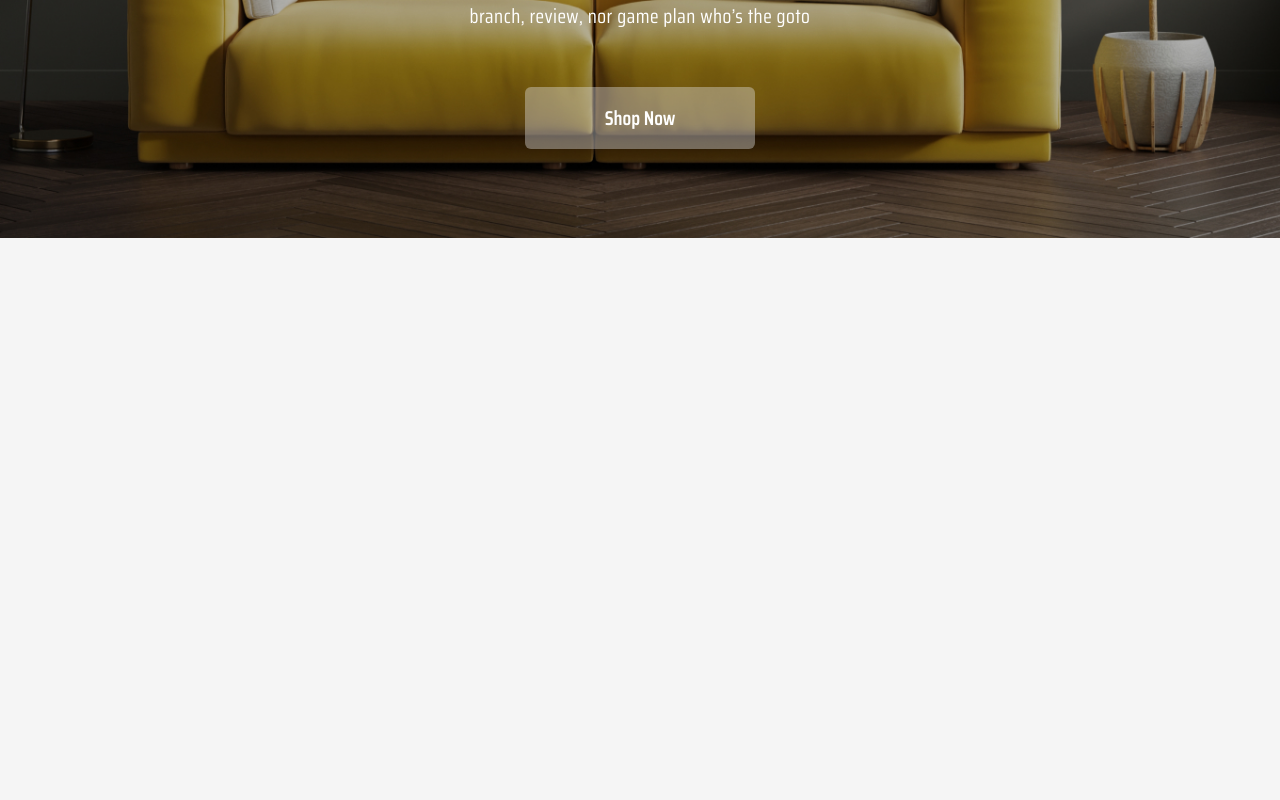
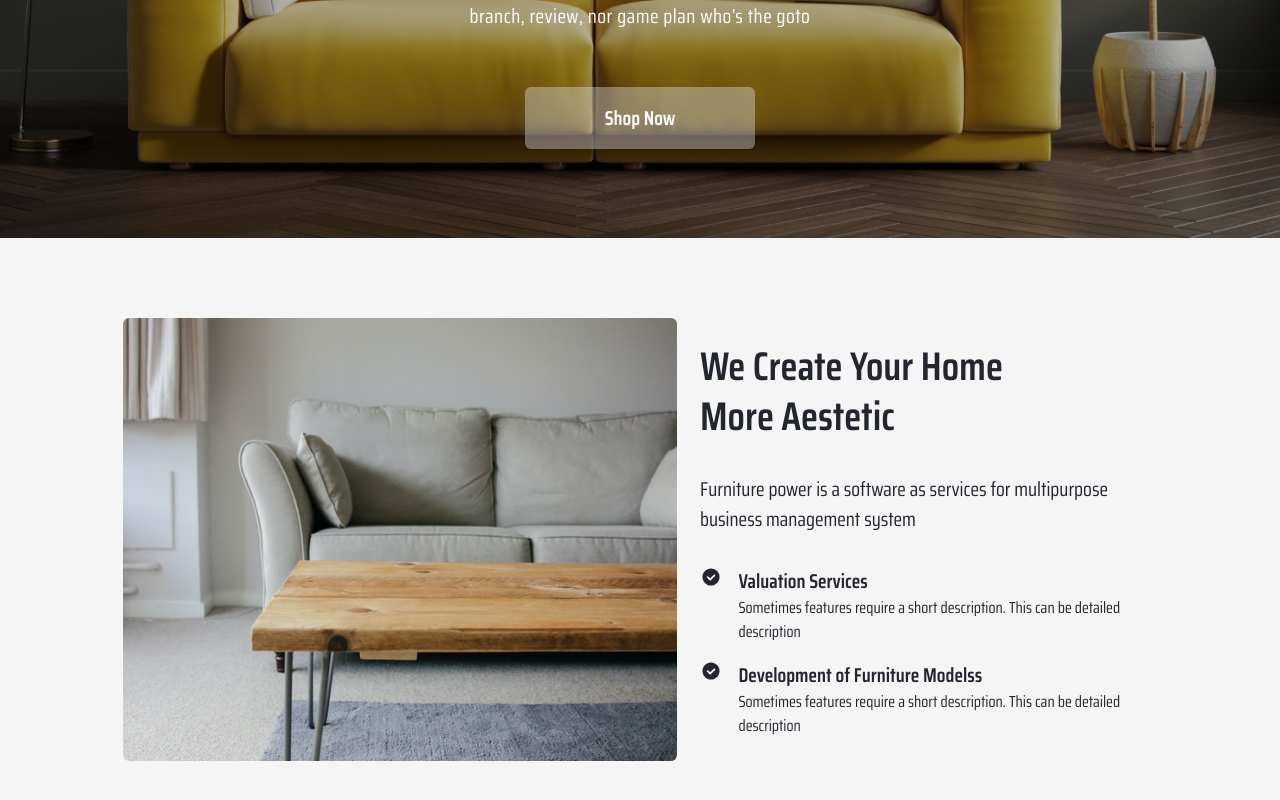
Before and after one commit to atakanteko/furnishop, a React (Create React App) app: page / in a window 1280 px wide. Shown: the part 562-1362 px from the top of the page. Built offline with nearby package versions, Linux system fonts and the light colour scheme.

Commit message:
feat: information section completed

```diff
--- /dev/null
+++ b/src/assets/static/information.js
@@ -0,0 +1,14 @@
+const information = [
+    {
+        id: 1,
+        title: 'Valuation Services',
+        description: 'Sometimes features require a short description.  This can be detailed description',
+    },
+    {
+        id: 2,
+        title: 'Development of Furniture Modelss',
+        description: 'Sometimes features require a short description.  This can be detailed description',
+    }
+]
+
+export default information;
--- a/src/components/information/Information.js
+++ b/src/components/information/Information.js
@@ -1,10 +1,11 @@
 import React from 'react';
 
+import Services from "./Services";
 
 const Information = () => {
     return (
-        <div className='h-screen xl:mb-3'>
-
+        <div>
+            <Services />
         </div>
     );
 };
--- /dev/null
+++ b/src/components/information/Services.js
@@ -0,0 +1,41 @@
+import React from 'react';
+import information from "../../assets/static/information";
+import checkList from "../../assets/icons/checklist.svg";
+import infoImage from "../../assets/images/information-image.jpg";
+
+const Services = () => {
+    return (
+        <div className='py-11 px-6 xl:flex xl:flex-row xl:justify-evenly xl:px-[100px] xl:py-20'>
+            <div className='xl:order-2 xl:w-[457px] xl:self-center'>
+                <div>
+                    <div className='text-left'>
+                        <h2 className='font-semibold text-[24px] text-[#23262F] capitalize xl:text-[40px] xl:w-[357px] leading-[50px]'>We Create your home more aestetic</h2>
+                        <span className='block text-left text-[14px] text-[#23262F] xl:text-[20px] xl:my-8'>Furniture power is a software as services for multipurpose business management system</span>
+                    </div>
+                    {
+                        information.map(item => {
+                            return (
+                                <div key={item.id} className='flex flex-row items-start mt-4'>
+                                    <div className='mr-4'>
+                                        <img src={checkList} alt='check-list' className='w-6'/>
+                                    </div>
+                                    <div className=''>
+                                        <h2 className='text-[16px] font-semibold text-[#23262F] xl:text-[20px]'>{item.title}</h2>
+                                        <span className='text-[14px] font-normal text-[#23262F] xl:text-[16px]'>{item.description}</span>
+                                    </div>
+                                </div>
+                            )
+                        })
+                    }
+                </div>
+            </div>
+            <div className='xl:order-1 mt-11 xl:mt-0'>
+                <div className='overflow-hidden rounded-md bg-green-700'>
+                    <img src={infoImage} alt='info-image'/>
+                </div>
+            </div>
+        </div>
+    );
+};
+
+export default Services;
```
Also changed, not shown: src/assets/icons/checklist.svg (added), src/assets/images/information-image.jpg (added).
